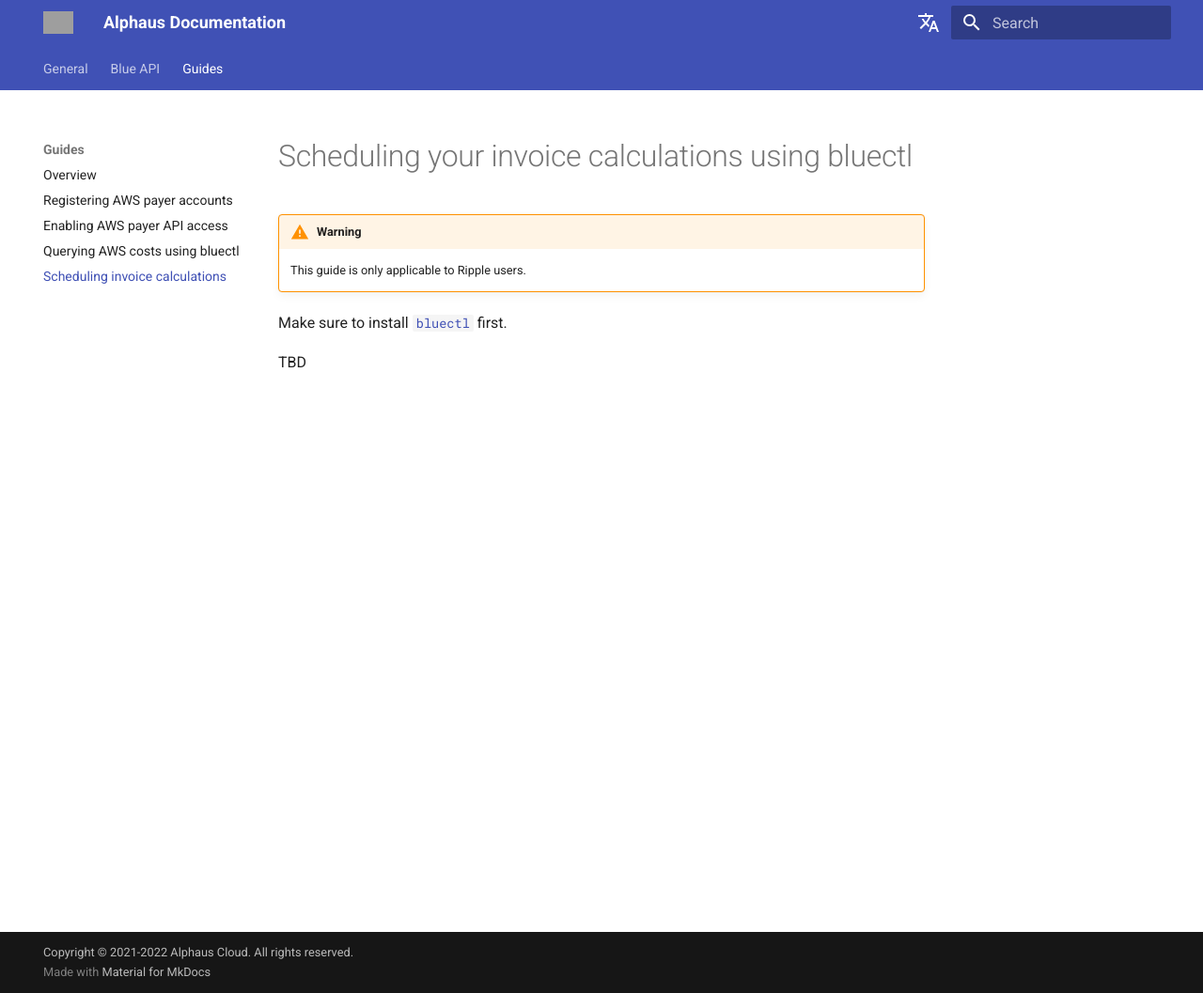
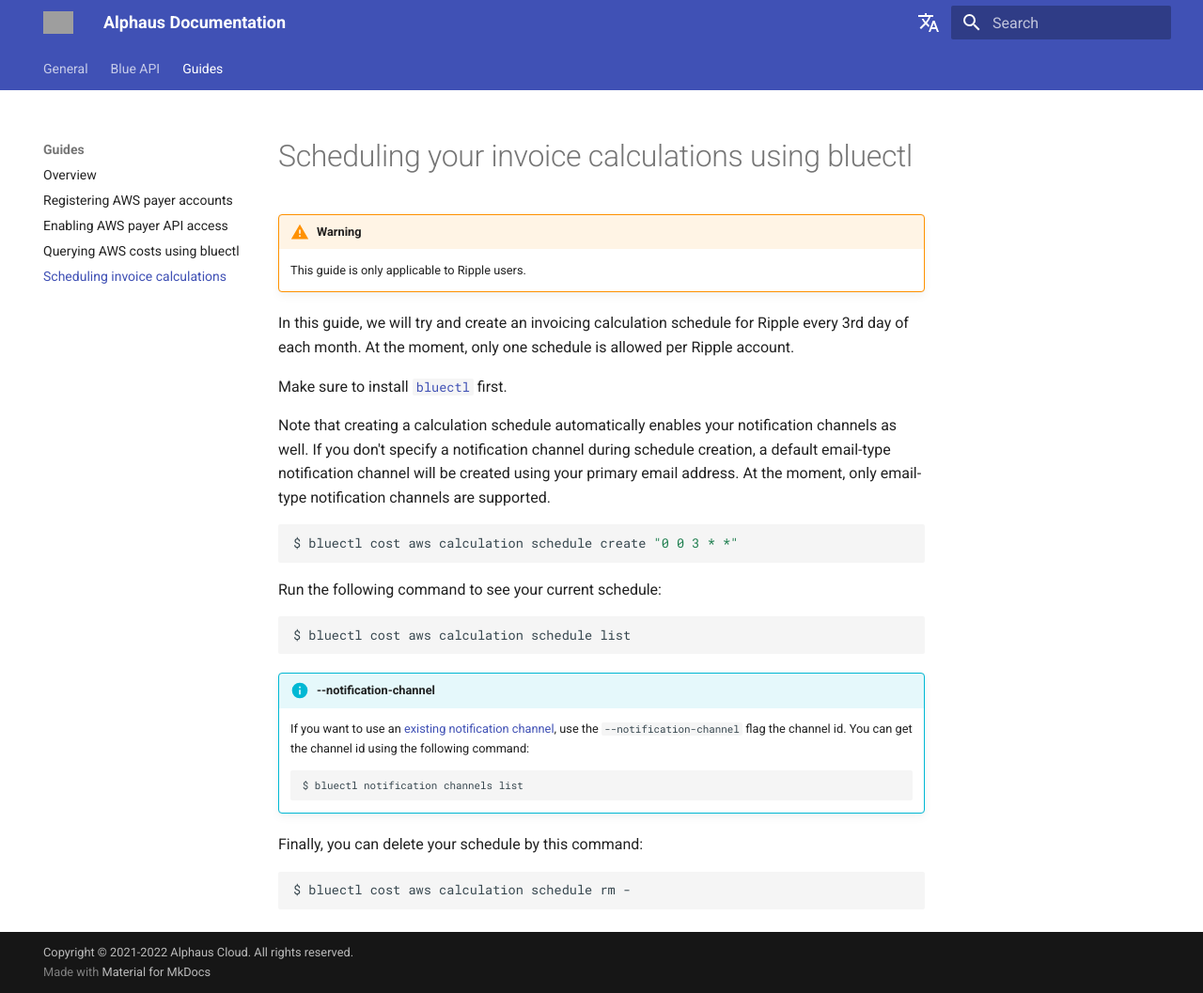
Before and after one commit to alphauslabs/tmpdocs, an MkDocs documentation site: the page built from docs/guides/invoice-calc-sched.md, in a window 1280 px wide and 1057 px high. Shown: the whole window at 94% size. Built offline with MkDocs 1.6.1 and Material for MkDocs 9.7.7, drawn with Linux system fonts in a browser that asks for light colours; comment, search, counter and statistics services are not loaded; grey boxes are pictures that could not be loaded.

Commit message:
docs: sched

````diff
--- a/docs/guides/invoice-calc-sched.md
+++ b/docs/guides/invoice-calc-sched.md
@@ -3,6 +3,31 @@
 !!! warning
     This guide is only applicable to Ripple users.
 
+In this guide, we will try and create an invoicing calculation schedule for Ripple every 3rd day of each month. At the moment, only one schedule is allowed per Ripple account.
+
 Make sure to install [`bluectl`](https://alphauslabs.github.io/docs/blueapi/bluectl/) first.
 
-TBD
+Note that creating a calculation schedule automatically enables your notification channels as well. If you don't specify a notification channel during schedule creation, a default email-type notification channel will be created using your primary email address. At the moment, only email-type notification channels are supported.
+
+``` sh
+$ bluectl cost aws calculation schedule create "0 0 3 * *"
+```
+
+Run the following command to see your current schedule:
+
+``` sh
+$ bluectl cost aws calculation schedule list
+```
+
+!!! info "--notification-channel"
+    If you want to use an [existing notification channel](https://app.alphaus.cloud/ripple/notification-setting), use the `--notification-channel` flag the channel id. You can get the channel id using the following command:
+
+    ``` sh
+    $ bluectl notification channels list
+    ```
+
+Finally, you can delete your schedule by this command:
+
+``` sh
+$ bluectl cost aws calculation schedule rm -
+```
````
